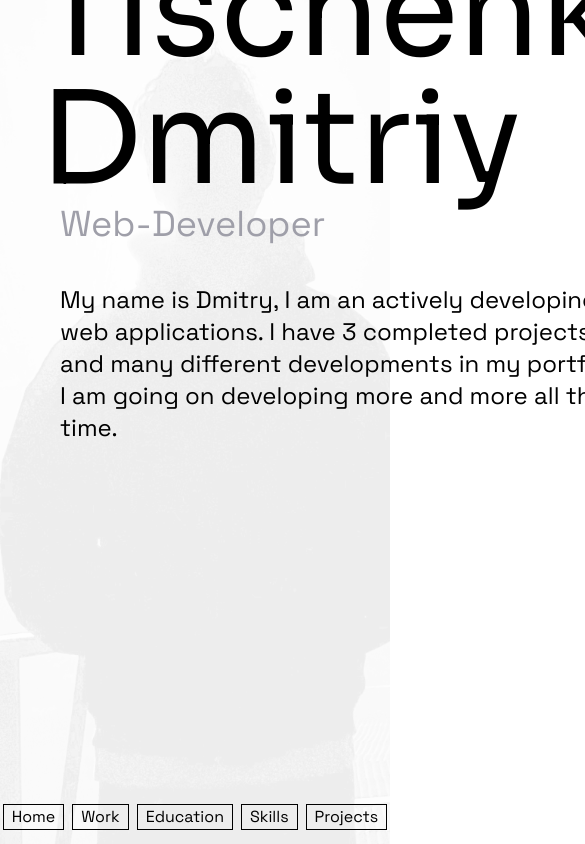
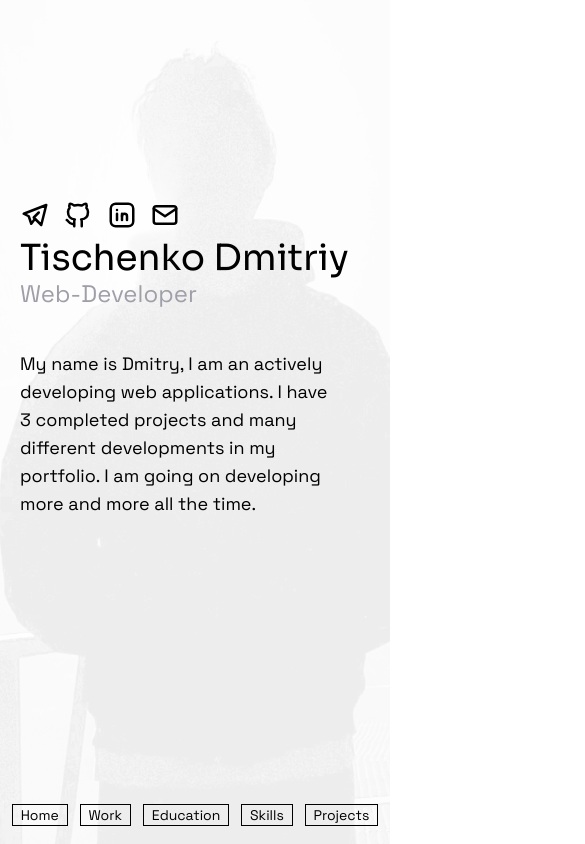
Before and after one commit to Mercelory/portfolio-2.0, a React (Vite) app: page / in a window 390 px wide. Shown: the top 844 px of the page, 585 px wide, since content can reach past the window. Built offline with nearby package versions, Linux system fonts and the light colour scheme.

Commit message:
mobile design

```diff
--- a/src/components/Main.jsx
+++ b/src/components/Main.jsx
@@ -3,16 +3,16 @@ import { TbBrandTelegram, TbBrandGithub, TbBrandLinkedin, TbMail } from "react-i
 const Main = () => {
   return (
     <section class = ''>
-    <div className="flex-col justify-between w-9xl bottom-100 left-0 absolute mx-5">
-    <ul class = 'flex justify-between items-center w-80 h-10 ml-5 mb-5'>
-      <li className="text-5xl hover:text-zinc-300 hover:transition-transform duration-500"><a href = '#'><TbBrandTelegram /></a></li>
-      <li className="text-5xl text-3xl hover:text-zinc-300 hover:transition-transform duration-500"><a href = '#'> <TbBrandGithub /></a> </li>
-      <li className="text-5xl text-3xl hover:text-zinc-300 hover:transition-transform duration-500"><a href = '#'> <TbBrandLinkedin /></a> </li>
-      <li className="text-5xl text-3xl hover:text-zinc-300 hover:transition-transform duration-500"><a href = '#'><TbMail /></a> </li>
+    <div className="flex-col justify-between items-center top-50 left-0 relative md:top-70 lg:top-100">
+    <ul class = 'flex justify-between items-center w-40 ml-5 mb-2 md:w-60 lg:ml-10'>
+      <li className="hover:text-zinc-300 hover:transition-transform duration-500 text-3xl md:text-5xl"><a href = '#'><TbBrandTelegram /></a></li>
+      <li className="hover:text-zinc-300 hover:transition-transform duration-500 text-3xl md:text-5xl"><a href = '#'> <TbBrandGithub /></a> </li>
+      <li className="hover:text-zinc-300 hover:transition-transform duration-500 text-3xl md:text-5xl"><a href = '#'> <TbBrandLinkedin /></a> </li>
+      <li className="hover:text-zinc-300 hover:transition-transform duration-500 text-3xl md:text-5xl"><a href = '#'><TbMail /></a> </li>
     </ul>
-      <h1 class = 'text-9xl ml-5 font-sora'>Tischenko Dmitriy</h1>
-      <h2 class = 'text-4xl text-zinc-400 ml-10 mb-10'>Web-Developer</h2>
-      <p class = 'text-2xl ml-10 w-xl'>My name is Dmitry, I am an actively developing web applications.
+      <h1 class = 'text-9xl ml-5 font-sora xs:text-4xl md:text-7xl lg:ml-10'>Tischenko Dmitriy</h1>
+      <h2 class = 'text-zinc-400 ml-5 mb-10 text-2xl md:text-4xl lg:ml-10'>Web-Developer</h2>
+      <p class = 'text-lg ml-5 w-xs md:text-2xl md:w-md lg:w-4xl lg:ml-10'>My name is Dmitry, I am an actively developing web applications.
         I have 3 completed projects and many different developments in my portfolio.
         I am going on developing more and more all the time.</p>
     </div>
--- a/src/components/Navbar.jsx
+++ b/src/components/Navbar.jsx
@@ -1,21 +1,21 @@
 function Navbar() {
   return (
 <nav class = "fixed left-0 bottom-0 w-full h-10">
-    <ul class = 'flex justify-center items-center mx-auto '>
-      <a class = 'relative group mx-1 px-2 border '>
+    <ul class = 'flex justify-evenly items-center sm:justify-center'>
+      <a class = 'relative group px-2 border xs:text-sm sm:mr-3 sm:text-lg'>
         <span class = 'z-10 relative group-hover:text-white transition-transform duration-500'>Home</span>
         <span class = 'z-9 absolute inset-0 bg-black scale-y-0 group-hover:scale-y-100 transition-transform duration-500 origin-bottom'></span></a>
-        <a class = 'relative group mx-1 px-2 border '>
-        <span class = 'z-10 relative group-hover:text-white transition-transform duration-500'>Work</span>
+        <a class = 'relative group px-2 border xs:text-sm sm:mr-3 sm:text-lg'>
+        <span class = 'z-10 relative group-hover:text-white transition-transform duration-500 '>Work</span>
         <span class = 'z-9 absolute inset-0 bg-black scale-y-0 group-hover:scale-y-100 transition-transform duration-500 origin-bottom'></span></a>
-        <a class = 'relative group mx-1 px-2 border '>
-        <span class = 'z-10 relative group-hover:text-white transition-transform duration-500'>Education</span>
+        <a class = 'relative group px-2 border xs:text-sm sm:mr-3 sm:text-lg'>
+        <span class = 'z-10 relative group-hover:text-white transition-transform duration-500 '>Education</span>
         <span class = 'z-9 absolute inset-0 bg-black scale-y-0 group-hover:scale-y-100 transition-transform duration-500 origin-bottom'></span></a>
-        <a class = 'relative group mx-1 px-2 border '>
-        <span class = 'z-10 relative group-hover:text-white transition-transform duration-500'>Skills</span>
+        <a class = 'relative group px-2 border xs:text-sm sm:mr-3 sm:text-lg'>
+        <span class = 'z-10 relative group-hover:text-white transition-transform duration-500 '>Skills</span>
         <span class = 'z-9 absolute inset-0 bg-black scale-y-0 group-hover:scale-y-100 transition-transform duration-500 origin-bottom'></span></a>
-        <a class = 'relative group mx-1 px-2 border '>
-        <span class = 'z-10 relative group-hover:text-white transition-transform duration-500'>Projects</span>
+        <a class = 'relative group px-2 border xs:text-sm sm:mr-3 sm:text-lg'>
+        <span class = 'z-10 relative group-hover:text-white transition-transform duration-500  '>Projects</span>
         <span class = 'z-9 absolute inset-0 bg-black scale-y-0 group-hover:scale-y-100 transition-transform duration-500 origin-bottom'></span></a>
     </ul>
 </nav>
--- a/src/index.css
+++ b/src/index.css
@@ -22,3 +22,7 @@
 h1 {
   font-family: "Sora", sans-serif;
 }
+
+@theme {
+  --breakpoint-xs: 15rem;
+}
```
